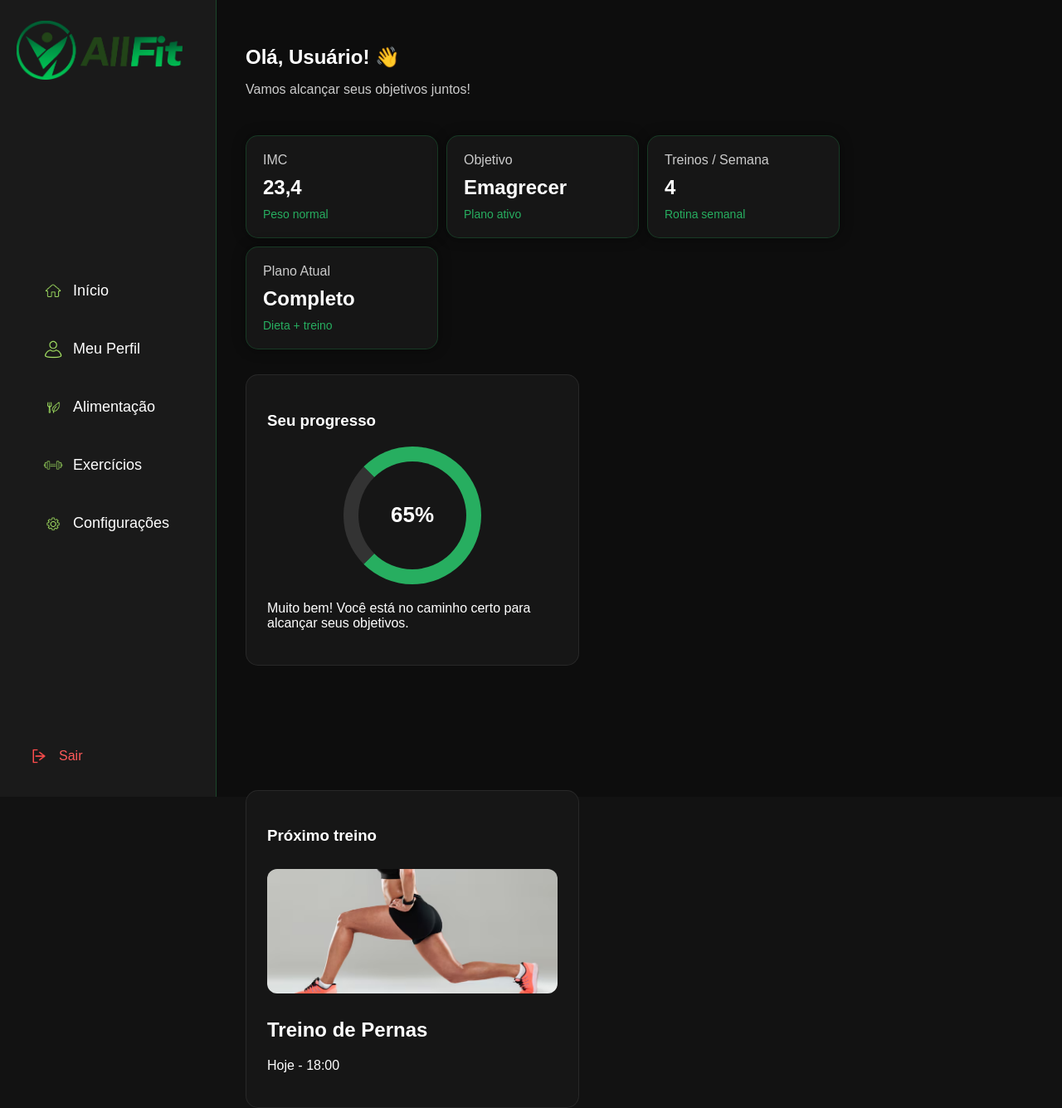
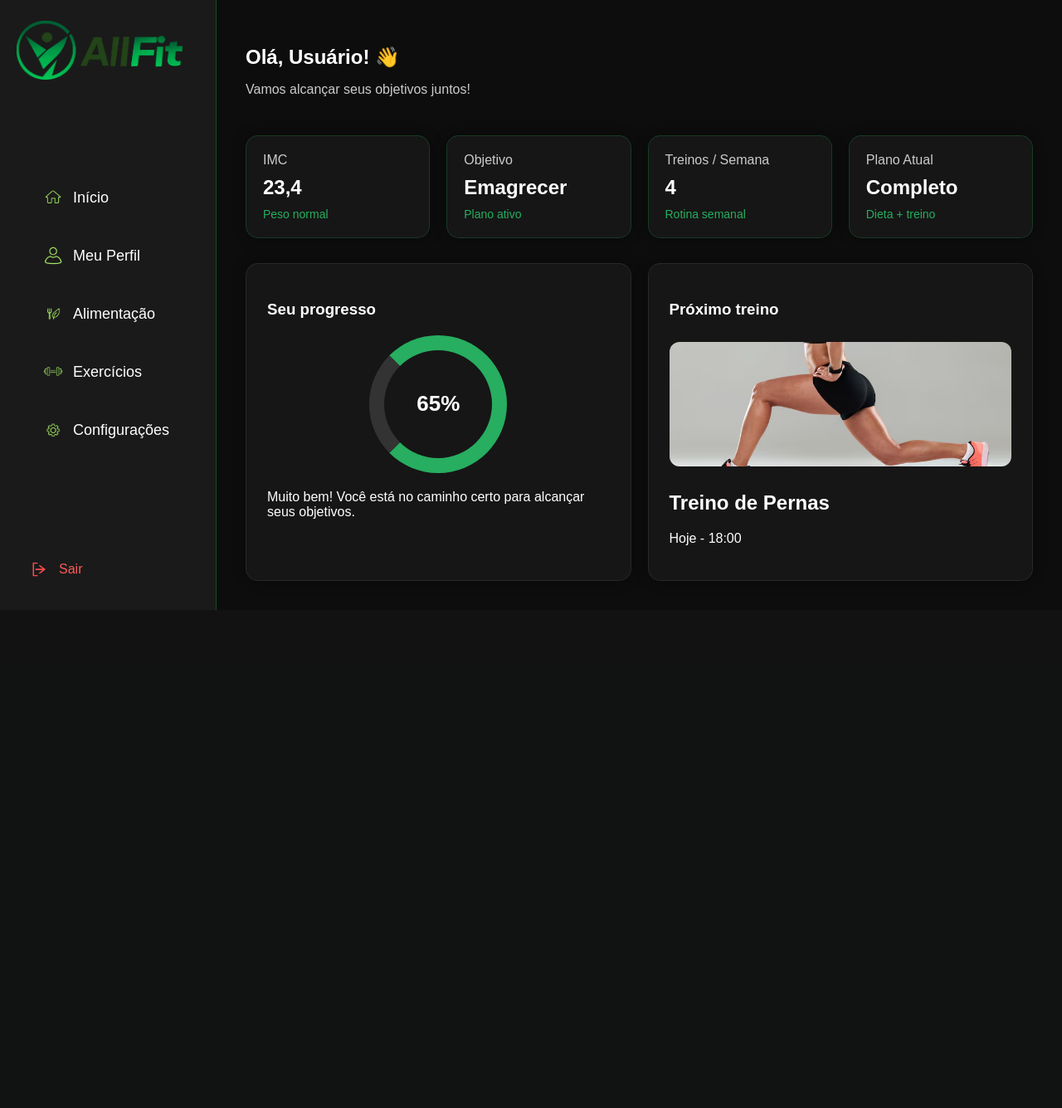
Before and after one commit to isabela-psilva/AllFit, a PHP site: page /dashboard.html in a window 1280 px wide. Shown: the whole page at 83% size. After the commit the page ends 735 px from the top, so only its background shows below. Run offline with PHP 8.4, Linux system fonts and the light colour scheme.

Commit message:
Efeitinhos maneiros e ajustes no dashboard
- Animação de entrada
- Espaçamento dos cards e painéis
- Outras coisas que eu não lembro

```diff
--- a/dashboardStyle.css
+++ b/dashboardStyle.css
@@ -1,5 +1,5 @@
 .dashboard {
-    min-height: 120vh;
+    /* min-height: 130vh; */
 
     background-color: #0d0d0d;
 
@@ -120,9 +120,10 @@
 
 .cards-dash {
     display: flex;
-    gap: 10px;
+    gap: 20px;
     flex-wrap: wrap;
     margin-top: 30px;
+    max-width: 100%;
 }
 
 .dash-card {
@@ -132,12 +133,26 @@
 
     border-radius: 15px;
 
-    width: 190px;
+    flex: 1;
+    min-width: 150px;
 
     padding: 20px;
 
     box-shadow: 0 0 15px rgba(0,0,0,0.4);
+
+    animation: fade-in 0.4s ease-in-out forwards;
+    opacity: 0;
 }
+
+@keyframes fade-in {
+    from { transform: translateY(10px); opacity: 0; }
+    to { transform: translateY(0); opacity: 1; }
+}
+
+.dash-card:nth-child(1) { animation-delay: 0.1s; }
+.dash-card:nth-child(2) { animation-delay: 0.2s; }
+.dash-card:nth-child(3) { animation-delay: 0.3s; }
+.dash-card:nth-child(4) { animation-delay: 0.4s; }
 
 .dash-card p {
     color: #ccc;
@@ -155,9 +170,10 @@
 
 .area-baixo {
     display: flex;
-    gap: 150px;
+    gap: 20px;
     flex-wrap: wrap;
     margin-top: 30px;
+    max-width: 100%;
 }
 
 .painel {
@@ -169,8 +185,16 @@
 
     padding: 25px;
 
-    width: 350px;
+    flex: 1;
+    min-width: 280px;
+    box-shadow: 0 0 15px rgba(0,0,0,0.4);
+
+    animation: fade-in 0.4s ease-in-out forwards;
+    opacity: 0;
 }
+
+.painel:nth-child(1) { animation-delay: 0.5s; }
+.painel:nth-child(2) { animation-delay: 0.6s; }
 
 .progresso-circulo {
     width: 130px;
```
